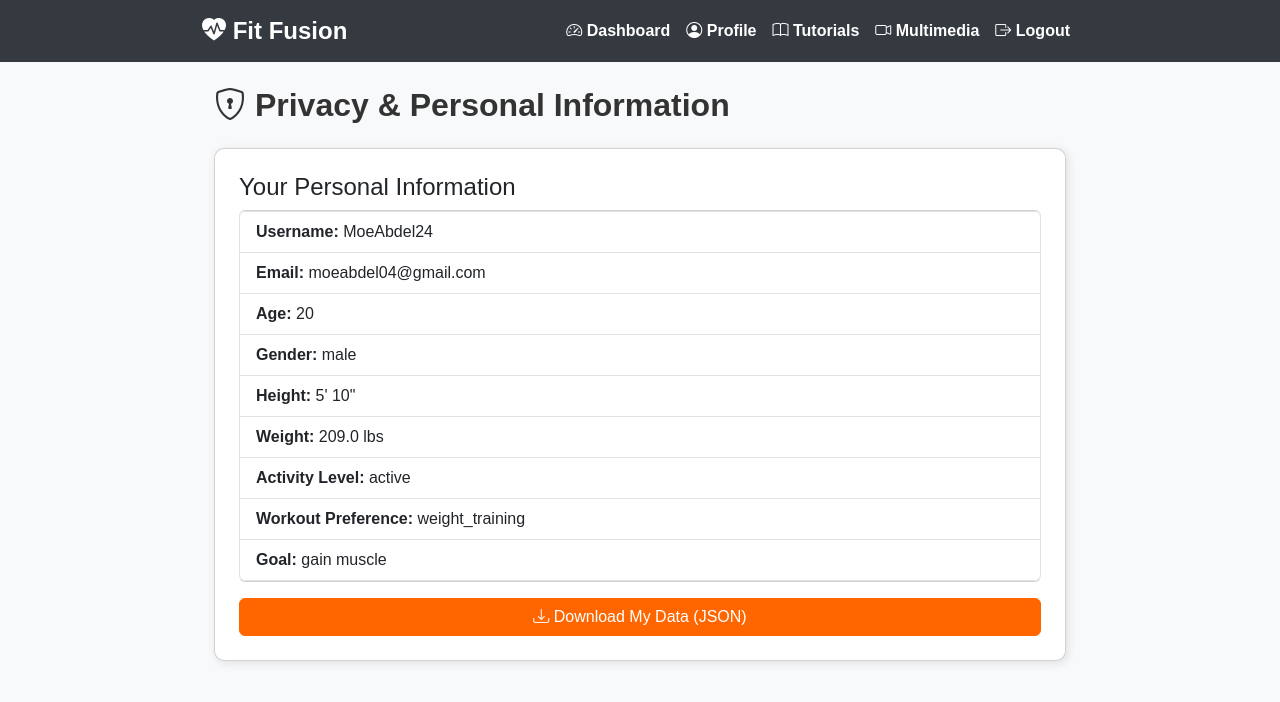
After one commit to MoeAbdel04/Fitness-App, a Flask app: page /privacy in a window 1280 px wide. The commit adds this page. Shown: the top 702 px of the page. Run offline with Flask 3, Linux system fonts and the light colour scheme; a user stored in the database is signed in.

Commit message:
new features

```diff
--- a/fit_fusion/app.py
+++ b/fit_fusion/app.py
@@ -2,18 +2,30 @@ import os
 from dotenv import load_dotenv
 load_dotenv()  # Loads environment variables from .env file
 
-import openai  # This code assumes openai==0.28.1 is installed
-from flask import Flask, render_template, request, redirect, url_for, session, flash, jsonify
+import openai  # Using openai==0.28.1 (old interface)
+from flask import Flask, render_template, request, redirect, url_for, session, flash, jsonify, Response
 from flask_sqlalchemy import SQLAlchemy
+from flask_mail import Mail, Message
 from werkzeug.security import generate_password_hash, check_password_hash
 from datetime import datetime
 import matplotlib.pyplot as plt
 import io
 import base64
+import json
 
 app = Flask(__name__)
 app.config['SQLALCHEMY_DATABASE_URI'] = 'sqlite:///users.db'
 app.config['SECRET_KEY'] = 'your_secret_key'
+
+# Mail configuration: set via .env file
+app.config['MAIL_SERVER'] = os.getenv("MAIL_SERVER", "smtp.example.com")
+app.config['MAIL_PORT'] = int(os.getenv("MAIL_PORT", 587))
+app.config['MAIL_USE_TLS'] = os.getenv("MAIL_USE_TLS", "True") == "True"
+app.config['MAIL_USERNAME'] = os.getenv("MAIL_USERNAME", "your_email@domain.com")
+app.config['MAIL_PASSWORD'] = os.getenv("MAIL_PASSWORD", "your_email_password")
+app.config['MAIL_DEFAULT_SENDER'] = os.getenv("MAIL_DEFAULT_SENDER", "your_email@domain.com")
+
+mail = Mail(app)
 db = SQLAlchemy(app)
 
 # Set up OpenAI API key from environment variable
@@ -21,6 +33,7 @@ openai.api_key = os.getenv("OPENAI_API_KEY")
 if not openai.api_key:
     raise ValueError("No OpenAI API key found. Please set the OPENAI_API_KEY environment variable.")
 
+# Models
 class User(db.Model):
     id = db.Column(db.Integer, primary_key=True)
     username = db.Column(db.String(80), unique=True, nullable=False)
@@ -43,9 +56,9 @@ class WorkoutLog(db.Model):
     reps = db.Column(db.Integer, nullable=False)
     weight = db.Column(db.Float, nullable=True)  # Store weight changes
     date = db.Column(db.DateTime, default=datetime.utcnow)
-
     user = db.relationship('User', backref=db.backref('workouts', lazy=True))
 
+# Utility functions
 def calculate_bmi(weight, height):
     return round(weight / (height ** 2), 2)
 
@@ -72,6 +85,7 @@ def height_to_feet_inches(meters):
 # Register custom filter for templates
 app.jinja_env.filters['height_to_feet_inches'] = height_to_feet_inches
 
+# Routes
 @app.route('/')
 def home():
     return render_template('index.html')
@@ -98,6 +112,16 @@ def register():
                         workout_preference=workout_preference)
         db.session.add(new_user)
         db.session.commit()
+
+        # Send welcome email
+        try:
+            msg = Message("Welcome to Fit Fusion!",
+                          recipients=[email])
+            msg.body = f"Hello {username},\n\nThank you for signing up for Fit Fusion. We're excited to help you reach your fitness goals!\n\nBest,\nThe Fit Fusion Team"
+            mail.send(msg)
+        except Exception as e:
+            flash(f"User registered, but failed to send welcome email: {str(e)}", "warning")
+
         flash('Account created successfully! Please log in.', 'success')
         return redirect(url_for('login'))
     return render_template('register.html')
@@ -263,10 +287,57 @@ def logout():
 def tutorials():
     return render_template('tutorials.html')
 
-# New route for Multimedia Integration with video and AI instructions
+# New route for Multimedia Integration
 @app.route('/multimedia')
 def multimedia():
     return render_template('multimedia.html')
+
+# New route for Real-Time Exercise Analysis (if needed)
+@app.route('/exercise')
+def exercise():
+    return render_template('exercise.html')
+
+# New route for Downloading User Data as JSON
+@app.route('/download_data')
+def download_data():
+    if 'user_id' not in session:
+        flash('Please log in to download your data.', 'warning')
+        return redirect(url_for('login'))
+    user = User.query.get(session['user_id'])
+    user_data = {
+        "username": user.username,
+        "email": user.email,
+        "age": user.age,
+        "gender": user.gender,
+        "height": user.height,
+        "weight": user.weight,
+        "activity_level": user.activity_level,
+        "workout_preference": user.workout_preference,
+        "goal": user.goal,
+    }
+    workout_logs = []
+    for log in user.workouts:
+        workout_logs.append({
+            "workout_type": log.workout_type,
+            "exercise": log.exercise,
+            "sets": log.sets,
+            "reps": log.reps,
+            "weight": log.weight,
+            "date": log.date.strftime("%Y-%m-%d %H:%M:%S")
+        })
+    user_data["workout_logs"] = workout_logs
+    json_data = json.dumps(user_data, indent=4)
+    return Response(json_data, mimetype='application/json',
+                    headers={"Content-Disposition": "attachment;filename=user_data.json"})
+
+# New route for Privacy Tab: Display user personal info and data download option
+@app.route('/privacy')
+def privacy():
+    if 'user_id' not in session:
+        flash('Please log in to view privacy information.', 'warning')
+        return redirect(url_for('login'))
+    user = User.query.get(session['user_id'])
+    return render_template('privacy.html', user=user)
 
 # Chat API route for Fit Bot using the old ChatCompletion interface
 @app.route('/chat_api', methods=['POST'])
@@ -281,8 +352,9 @@ def chat_api():
                 {
                     "role": "system",
                     "content": (
-                        "You are Fit Bot, an AI fitness assistant. Provide helpful advice on workouts, nutrition, and overall fitness. "
-                        "If the user's question is related to exercise techniques or proper form, feel free to reference the tutorials available in the app."
+                        "You are Fit Bot, an AI fitness assistant. Provide helpful advice on workouts, nutrition, "
+                        "and overall fitness. If the user's question is related to exercise techniques or proper form, "
+                        "reference the interactive tutorials available in the app."
                     )
                 },
                 {
--- /dev/null
+++ b/fit_fusion/templates/privacy.html
@@ -0,0 +1,23 @@
+{% extends "base.html" %}
+{% block content %}
+<div class="container mt-4">
+  <h2 class="mb-4"><i class="bi bi-shield-lock"></i> Privacy & Personal Information</h2>
+  <div class="card p-4">
+    <h4>Your Personal Information</h4>
+    <ul class="list-group">
+      <li class="list-group-item"><strong>Username:</strong> {{ user.username }}</li>
+      <li class="list-group-item"><strong>Email:</strong> {{ user.email }}</li>
+      <li class="list-group-item"><strong>Age:</strong> {{ user.age }}</li>
+      <li class="list-group-item"><strong>Gender:</strong> {{ user.gender }}</li>
+      <li class="list-group-item"><strong>Height:</strong> {{ user.height | height_to_feet_inches }}</li>
+      <li class="list-group-item"><strong>Weight:</strong> {{ (user.weight * 2.20462) | round(1) }} lbs</li>
+      <li class="list-group-item"><strong>Activity Level:</strong> {{ user.activity_level }}</li>
+      <li class="list-group-item"><strong>Workout Preference:</strong> {{ user.workout_preference }}</li>
+      <li class="list-group-item"><strong>Goal:</strong> {{ user.goal }}</li>
+    </ul>
+    <a href="{{ url_for('download_data') }}" class="btn btn-primary mt-3">
+      <i class="bi bi-download"></i> Download My Data (JSON)
+    </a>
+  </div>
+</div>
+{% endblock %}
```
Also changed, not shown: fit_fusion/templates/base.html (+24 -8 lines), fit_fusion/templates/profile.html (+52 -16 lines), fit_fusion/instance/users.db.
